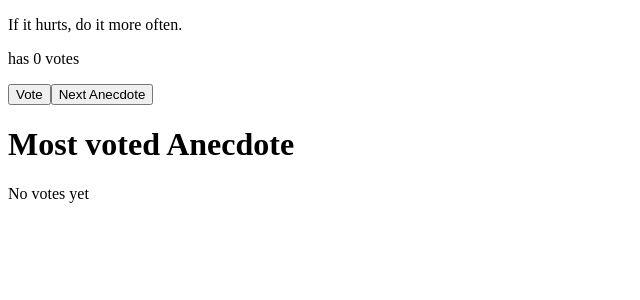
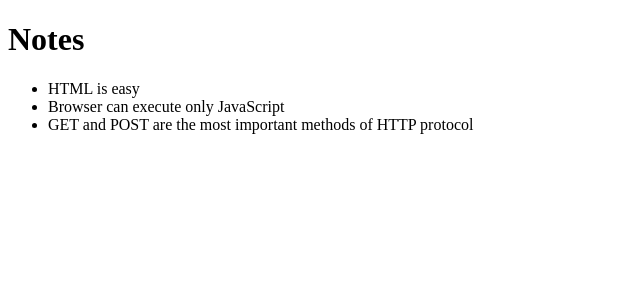
Before and after one commit to BigDsaur/Full-Stack-open-0_1_2, a React (Vite) app: page / in a window 1280 px wide. Shown: the top 300 px of the page, without its empty margins (0-640 px from the left). Built offline with nearby package versions, Linux system fonts and the light colour scheme.

Commit message:
Jatkoa Refaktorointia - moduulit

```diff
--- a/src/App.jsx
+++ b/src/App.jsx
@@ -1,64 +1,13 @@
-import { useState } from 'react'
+const Note = ({ note }) => {
+  return (<li>{note.content}</li>)}
 
-const Button = (props) => (
-  <button onClick={props.onClick}>
-    {props.text}
-  </button>
-)
-
-const App = () => {
-  const anecdotes = [
-    'If it hurts, do it more often.',
-    'Adding manpower to a late software project makes it later!',
-    'The first 90 percent of the code accounts for the first 90 percent of the development time...The remaining 10 percent of the code accounts for the other 90 percent of the development time.',
-    'Any fool can write code that a computer can understand. Good programmers write code that humans can understand.',
-    'Premature optimization is the root of all evil.',
-    'Debugging is twice as hard as writing the code in the first place. Therefore, if you write the code as cleverly as possible, you are, by definition, not smart enough to debug it.',
-    'Programming without an extremely heavy use of console.log is same as if a doctor would refuse to use x-rays or blood tests when diagnosing patients.',
-    'The only way to go fast, is to go well.'
-  ]
-
-  const [selected, setSelected] = useState(0)
-  const [votes, setVotes] = useState(Array(anecdotes.length).fill(0))
-
-  const handleNextAnecdote = () => {
-  if (anecdotes.length <= 1) return
-
-  let randomIndex
-  do {
-    randomIndex = Math.floor(Math.random() * anecdotes.length)
-  } while (randomIndex === selected)
-  setSelected(randomIndex)
-}
-
-  const handleVote = () => {
-    const newVotes = [...votes]
-    newVotes[selected] += 1
-    setVotes(newVotes)
-  }
-
-  const maxVotes = Math.max(...votes)
-  const mostVotedIndex = votes.indexOf(maxVotes)
-
+const App = ({ notes }) => {
   return (
     <div>
-      <p>{anecdotes[selected]}</p>
-      <p>has {votes[selected]} votes</p>
-      <Button onClick={handleVote} text='Vote'/>
-      <Button onClick={handleNextAnecdote} text='Next Anecdote'/>
-      <h1>Most voted Anecdote</h1>
-      {(() => {
-        if (maxVotes > 0) {
-          return (
-            <div>
-              <p>{anecdotes[mostVotedIndex]}</p>
-              <p>{maxVotes} votes</p>
-            </div>
-          )
-        } else {
-          return <p>No votes yet</p>
-        }
-})()}
+      <h1>Notes</h1>
+      <ul>
+        {notes.map(note => <Note key={note.id} note={note} />)}
+      </ul>
     </div>
   )
 }
--- a/src/main.jsx
+++ b/src/main.jsx
@@ -1,5 +1,24 @@
 import ReactDOM from 'react-dom/client'
-
 import App from './App'
 
-ReactDOM.createRoot(document.getElementById('root')).render(<App />)
+const notes = [
+  {
+    id: 1,
+    content: 'HTML is easy',
+    important: true
+  },
+  {
+    id: 2,
+    content: 'Browser can execute only JavaScript',
+    important: false
+  },
+  {
+    id: 3,
+    content: 'GET and POST are the most important methods of HTTP protocol',
+    important: true
+  }
+]
+
+ReactDOM.createRoot(document.getElementById('root')).render(
+  <App notes={notes} />
+)
```
